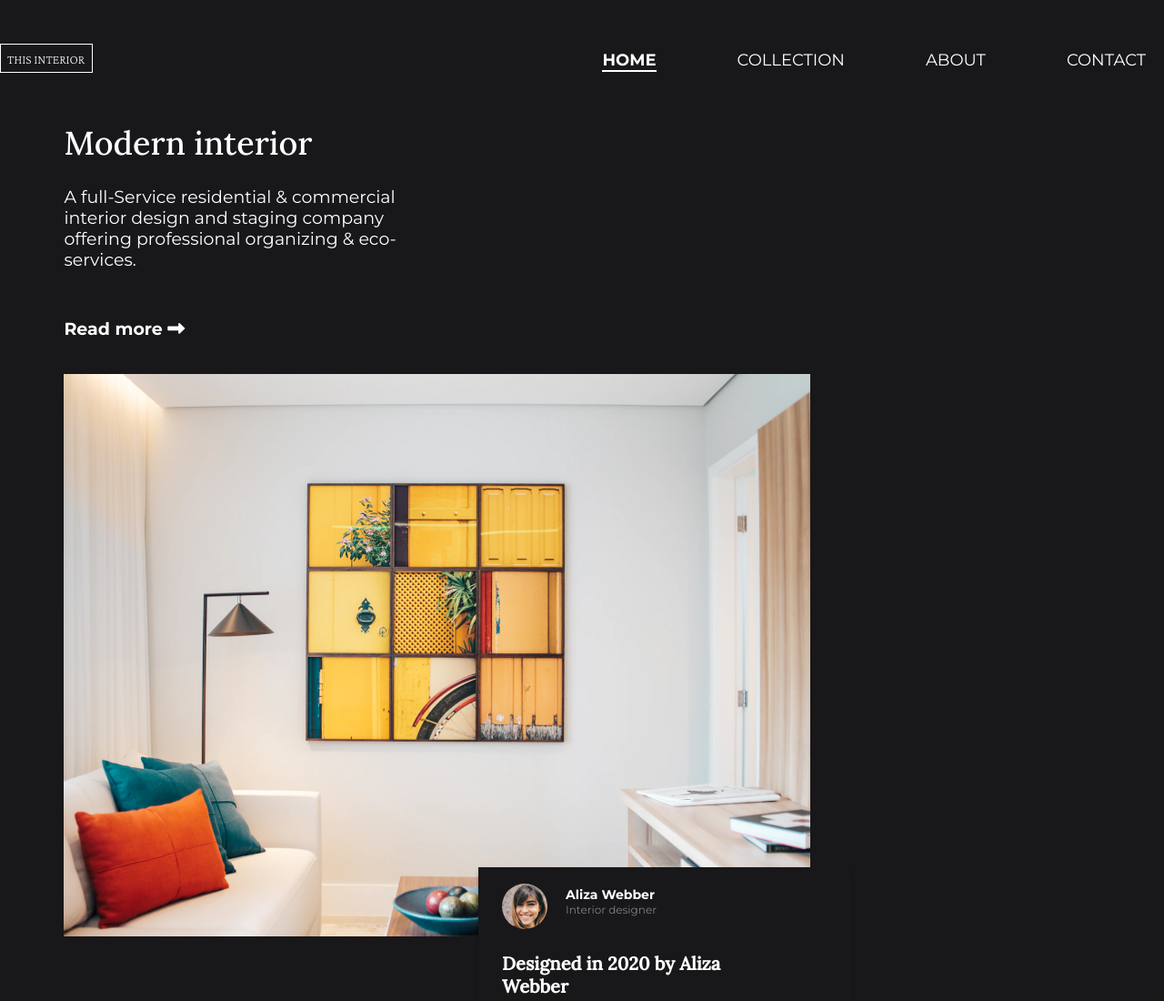
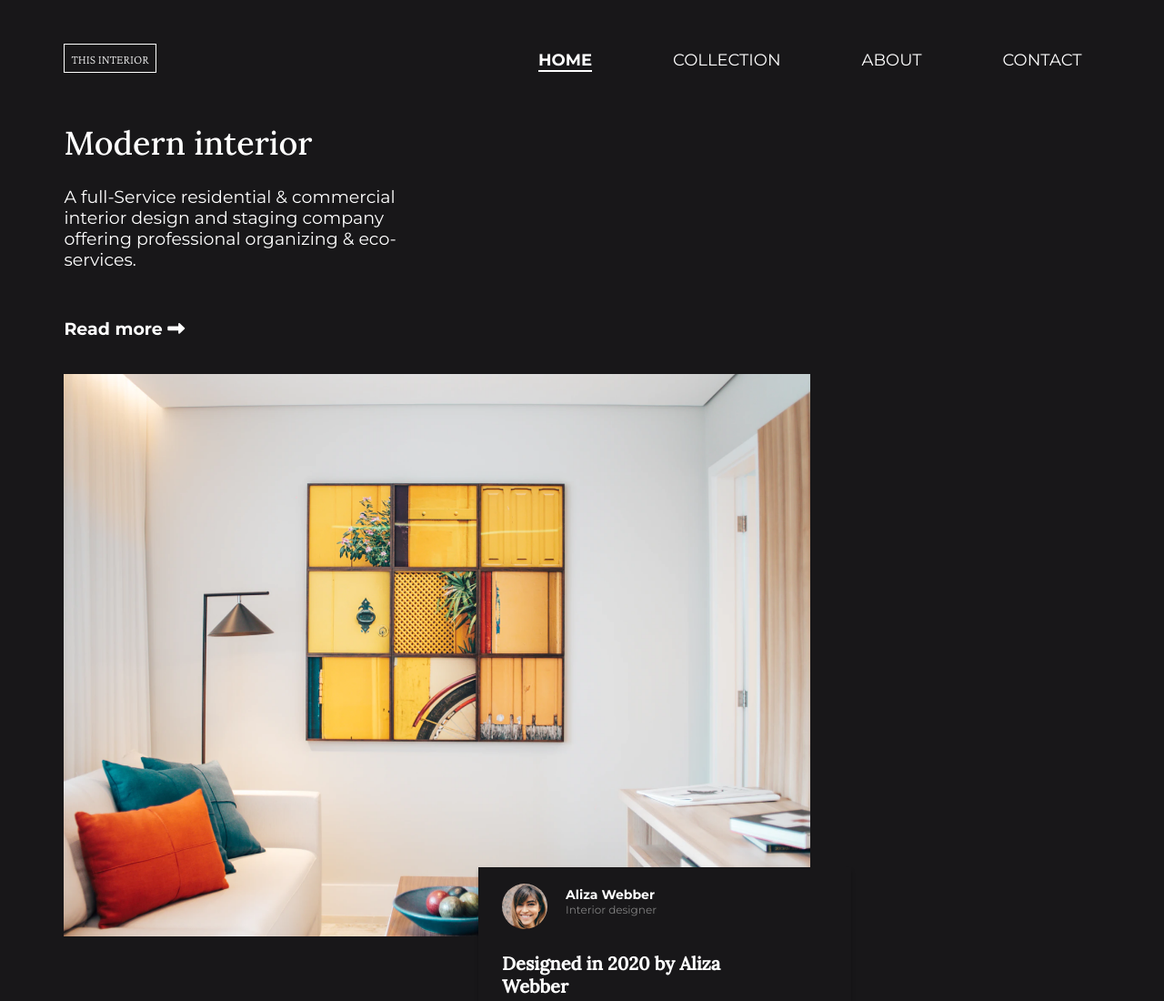
Before and after one commit to AygunHajiyeva/INTERIOR-CONSULTANT, a plain HTML site: page index.html in a window 1280 px wide. Shown: the top 1100 px of the page at 91% size. Drawn offline with nearby package versions, Linux system fonts and the light colour scheme.

Commit message:
Update style.css

```diff
--- a/style.css
+++ b/style.css
@@ -13,7 +13,8 @@ body {
   background-color: #181719;
 }
 
-.container {
+.container,
+nav {
   max-width: 89%;
   margin: 0 auto;
 }
@@ -45,6 +46,7 @@ ul {
   float: right;
   margin-right: 20px;
 }
+
 li {
   display: inline-block;
   font-family: "Montserrat", sans-serif;
@@ -105,6 +107,7 @@ h1 {
   text-align: left;
   margin-bottom: 48px;
 }
+
 .detail-section a {
   padding-top: 48px;
   font-family: "Montserrat", sans-serif;
@@ -239,6 +242,7 @@ footer a:hover {
   nav {
     flex-wrap: wrap;
   }
+
   ul {
     position: relative;
     top: 40%;
@@ -268,6 +272,7 @@ footer a:hover {
 }
 
 @media all and (max-width: 565px) {
+
   .detail-section p,
   .detail-section a {
     font-size: 14px;
@@ -297,6 +302,7 @@ footer a:hover {
     font-size: 18px;
     width: 200px;
   }
+
   h1 {
     font-size: 34px;
   }
```
